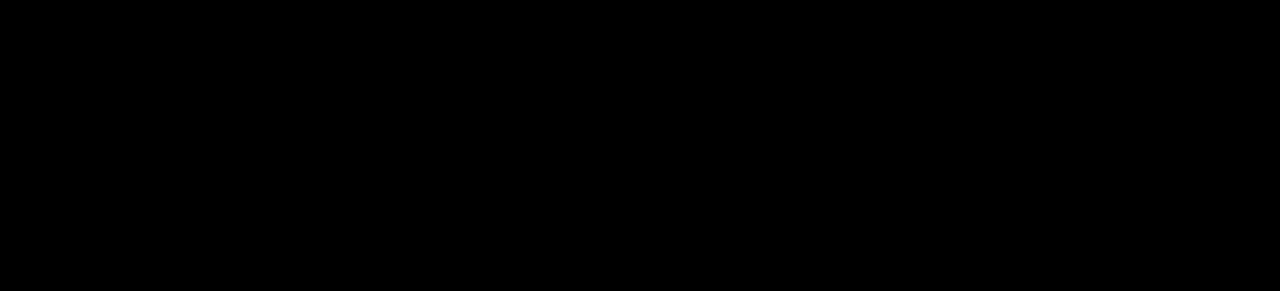
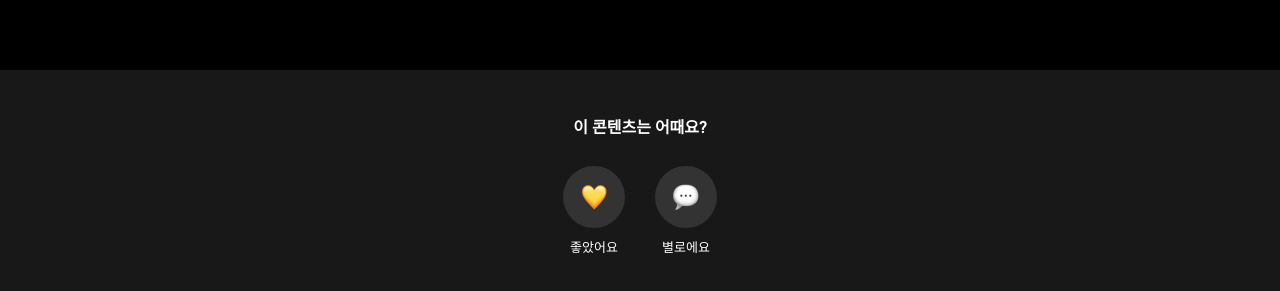
Before and after one commit to lhyjjg/ts-bg-dream, a Next.js app: page / in a window 1280 px wide. Shown: the part 2941-3232 px from the top of the page. Before the commit the page ends 2931 px from the top, so only its background shows below. Built offline with nearby package versions, Linux system fonts and the light colour scheme.

Commit message:
feat: 피드백 영역 구현 1차

```diff
--- /dev/null
+++ b/src/app/components/feedback/index.tsx
@@ -0,0 +1,31 @@
+import styles from "@/src/app/styles/feedback.module.css";
+import Modal from "./modal";
+import { useState } from "react";
+
+export default function Feedback() {
+  const [modalOpen, setModalOpen] = useState(false);
+  const closeModal = () => {
+    setModalOpen(false);
+  };
+
+  return (
+    <>
+      {!modalOpen && (
+        <section className={styles.feedbackContainer}>
+          <h4>이 콘텐츠는 어때요?</h4>
+          <ul>
+            <li onClick={() => setModalOpen(true)}>
+              <div className={styles.goodIcon}></div>
+              <div>좋았어요</div>
+            </li>
+            <li onClick={() => setModalOpen(true)}>
+              <div className={styles.badIcon}></div>
+              <div>별로에요</div>
+            </li>
+          </ul>
+        </section>
+      )}
+      {modalOpen && <Modal modalClose={closeModal} />}
+    </>
+  );
+}
--- /dev/null
+++ b/src/app/components/feedback/modal.tsx
@@ -0,0 +1,26 @@
+import styles from "@/src/app/styles/modal.module.css";
+
+interface Props {
+  modalClose: any;
+}
+
+export default function Modal({ modalClose }: Props) {
+  return (
+    <div className={styles.modalContainer}>
+      <div className={styles.modalContent}>
+        <h3>
+          소중한 의견
+          <br />
+          감사합니다!
+        </h3>
+        <div>
+          <p>3분이면 돼요, 좀 더 자세한 의견을 들려주실 수 있을까요?</p>
+        </div>
+        <div className={styles.modalFooter}>
+          <a onClick={() => modalClose(false)}>좋아요</a>
+          <a onClick={() => modalClose(false)}>다음에요</a>
+        </div>
+      </div>
+    </div>
+  );
+}
--- a/src/app/page.tsx
+++ b/src/app/page.tsx
@@ -4,6 +4,8 @@
 import Visual from "./components/visual";
 import Content from "./components/contents/index";
 import { group1, group2, group3 } from "@/public/assets/contents/group.js";
+import Feedback from "./components/feedback";
+import Modal from "./components/feedback/modal";
 
 export default function Home() {
   // console.log(group1[0].img);
@@ -14,6 +16,7 @@
       <Content dataList={group1} title="👒 따뜻한 봄볕이 그리울 때" />
       <Content dataList={group2} title="🏖 까맣게 태워도 좋아" />
       <Content dataList={group3} title="💼 나는야 차가운 도시의 여행자" />
+      <Feedback />
     </main>
   );
 }
--- /dev/null
+++ b/src/app/styles/feedback.module.css
@@ -0,0 +1,48 @@
+.feedbackContainer {
+  margin-top: 80px;
+  background-color: #181818;
+  text-align: center;
+  padding: 50px 0px;
+}
+
+.feedbackContainer > h4 {
+  font-weight: bold;
+}
+
+.feedbackContainer > ul {
+  display: flex;
+  justify-content: space-between;
+  width: 154px;
+  margin: 30px auto 0;
+}
+
+.feedbackContainer > ul > li > div {
+  line-height: 19px;
+  font-size: 0.8125rem;
+  display: flex;
+  flex-direction: column;
+}
+
+.goodIcon {
+  width: 62px;
+  height: 62px;
+  background-color: #333333;
+  background-image: url("/assets/icons/ico_heart_yellow.png");
+  background-repeat: no-repeat;
+  background-position: center;
+  background-size: 26px;
+  border-radius: 50%;
+  margin-bottom: 10px;
+}
+
+.badIcon {
+  width: 62px;
+  height: 62px;
+  background-color: #333333;
+  background-image: url("/assets/icons/ico_balloon.png");
+  background-repeat: no-repeat;
+  background-position: center;
+  background-size: 26px;
+  border-radius: 50%;
+  margin-bottom: 10px;
+}
--- /dev/null
+++ b/src/app/styles/modal.module.css
@@ -0,0 +1,52 @@
+.modalContainer {
+  z-index: 222;
+  position: fixed;
+  top: 0;
+  left: 0;
+  right: 0;
+  bottom: 0;
+  display: flex;
+  justify-content: center;
+  align-items: center;
+  background: rgba(0, 0, 0, 0.5);
+}
+
+.modalContent {
+  max-width: 255px;
+  height: 200px;
+  position: relative;
+  padding: 40px 30px 30px;
+  background: #ffffff;
+  border-radius: 10px;
+  color: #222;
+  margin: auto;
+}
+
+.modalContent > h3 {
+  font-size: 1.17em;
+  font-weight: bold;
+  line-height: 1.4;
+}
+
+.modalContent > div > p {
+  margin-top: 20px;
+  font-size: 0.9375rem;
+  line-height: 21px;
+}
+
+.modalFooter {
+  position: absolute;
+  right: 30px;
+  bottom: 30px;
+}
+
+.modalFooter > a {
+  font-size: 0.9375rem;
+  font-weight: bold;
+  margin-left: 20px;
+  cursor: pointer;
+}
+
+.modalFooter a:nth-child(2) {
+  color: #ff3c46;
+}
```
